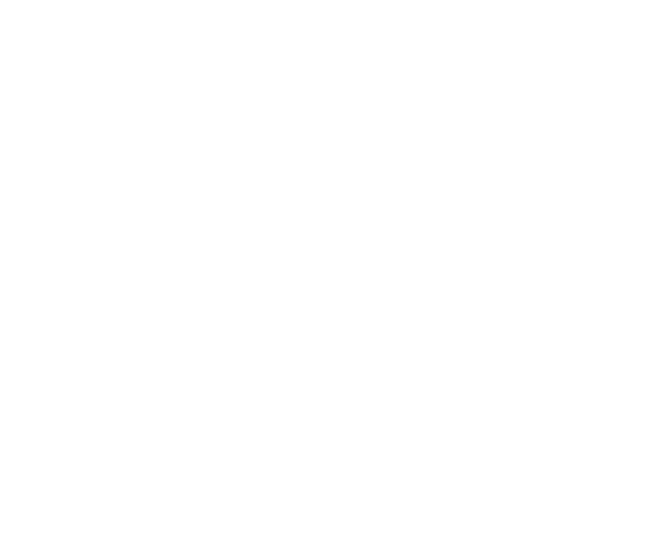
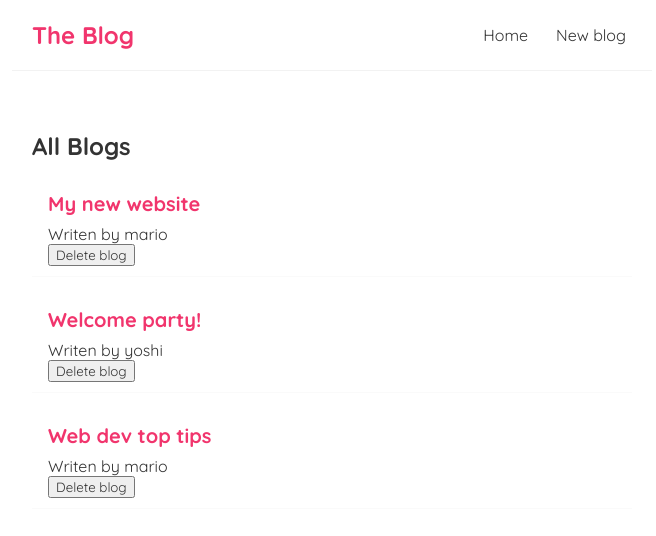
Before and after one commit to dgabor92/Blog, a React (Create React App) app in the folder react-blog/: page / in a window 1280 px wide. Shown: the top 536 px of the page, without its empty margins (308-964 px from the left). Built offline with nearby package versions, Linux system fonts and the light colour scheme.

Commit message:
add the blog & bloglist component and create the delete function as prop

```diff
--- a/react-blog/src/App.css
+++ /dev/null
@@ -1,38 +0,0 @@
-.App {
-  text-align: center;
-}
-
-.App-logo {
-  height: 40vmin;
-  pointer-events: none;
-}
-
-@media (prefers-reduced-motion: no-preference) {
-  .App-logo {
-    animation: App-logo-spin infinite 20s linear;
-  }
-}
-
-.App-header {
-  background-color: #282c34;
-  min-height: 100vh;
-  display: flex;
-  flex-direction: column;
-  align-items: center;
-  justify-content: center;
-  font-size: calc(10px + 2vmin);
-  color: white;
-}
-
-.App-link {
-  color: #61dafb;
-}
-
-@keyframes App-logo-spin {
-  from {
-    transform: rotate(0deg);
-  }
-  to {
-    transform: rotate(360deg);
-  }
-}
--- a/react-blog/src/App.js
+++ b/react-blog/src/App.js
@@ -1,7 +1,15 @@
-import './App.css';
+import Navbar from './Navbar';
+import Home from './Home';
 
 function App() {
-  return <div className="App"></div>;
+  return (
+    <div className="App">
+      <Navbar />
+      <div className="content">
+        <Home />
+      </div>
+    </div>
+  );
 }
 
 export default App;
--- /dev/null
+++ b/react-blog/src/BlogList.js
@@ -0,0 +1,18 @@
+const BlogList = ({ blogs, title, handleDelete }) => {
+  //we could add a function as props
+  return (
+    <div className="blog-list">
+      <h2>{title}</h2>
+      {blogs.map((blog) => (
+        <div className="blog-preview" key={blog.id}>
+          <h2>{blog.title}</h2>
+          <p> Writen by {blog.author}</p>
+          {/* create a button for delete  */}
+          <button onClick={() => handleDelete(blog.id)}>Delete blog</button>
+        </div>
+      ))}
+    </div>
+  );
+};
+
+export default BlogList;
--- /dev/null
+++ b/react-blog/src/Home.js
@@ -0,0 +1,27 @@
+import React, { useState } from 'react';
+import BlogList from './BlogList';
+
+const Home = () => {
+  const [blogs, setBlogs] = useState([
+    { title: 'My new website', body: 'lorem ipsum...', author: 'mario', id: 1 },
+    { title: 'Welcome party!', body: 'lorem ipsum...', author: 'yoshi', id: 2 },
+    {
+      title: 'Web dev top tips',
+      body: 'lorem ipsum...',
+      author: 'mario',
+      id: 3,
+    },
+  ]);
+
+  const handleDelete = (id) => {
+    const newBlogs = blogs.filter((blog) => blog.id !== id); //use filter method for delete
+    setBlogs(newBlogs); //setBlogs will change the DOM
+  };
+  return (
+    <div className="home">
+      <BlogList blogs={blogs} title="All Blogs" handleDelete={handleDelete} />
+    </div>
+  );
+};
+
+export default Home;
--- /dev/null
+++ b/react-blog/src/Navbar.js
@@ -0,0 +1,13 @@
+const Navbar = () => {
+  return (
+    <nav className="navbar">
+      <h1>The Blog</h1>
+      <div className="links">
+        <a href="/">Home</a>
+        <a href="/create">New blog</a>
+      </div>
+    </nav>
+  );
+};
+
+export default Navbar;
--- a/react-blog/src/index.css
+++ b/react-blog/src/index.css
@@ -1,13 +1,49 @@
-body {
+@import url('https://fonts.googleapis.com/css2?family=Quicksand:wght@300;400;500;600;700&display=swap');
+
+/* base styles */
+* {
   margin: 0;
-  font-family: -apple-system, BlinkMacSystemFont, 'Segoe UI', 'Roboto', 'Oxygen',
-    'Ubuntu', 'Cantarell', 'Fira Sans', 'Droid Sans', 'Helvetica Neue',
-    sans-serif;
-  -webkit-font-smoothing: antialiased;
-  -moz-osx-font-smoothing: grayscale;
+  font-family: 'Quicksand';
+  color: #333;
 }
-
-code {
-  font-family: source-code-pro, Menlo, Monaco, Consolas, 'Courier New',
-    monospace;
+.navbar {
+  padding: 20px;
+  display: flex;
+  align-items: center;
+  max-width: 600px;
+  margin: 0 auto;
+  border-bottom: 1px solid #f2f2f2;
 }
+.navbar h1 {
+  color: #f1356d;
+}
+.navbar .links {
+  margin-left: auto;
+}
+.navbar a {
+  margin-left: 16px;
+  text-decoration: none;
+  padding: 6px;
+}
+.navbar a:hover {
+  color: #f1356d;
+}
+.content {
+  max-width: 600px;
+  margin: 40px auto;
+  padding: 20px;
+}
+/* blog previews / list */
+.blog-preview {
+  padding: 10px 16px;
+  margin: 20px 0;
+  border-bottom: 1px solid #fafafa;
+}
+.blog-preview:hover {
+  box-shadow: 1px 3px 5px rgba(0, 0, 0, 0.1);
+}
+.blog-preview h2 {
+  font-size: 20px;
+  color: #f1356d;
+  margin-bottom: 8px;
+}
```
